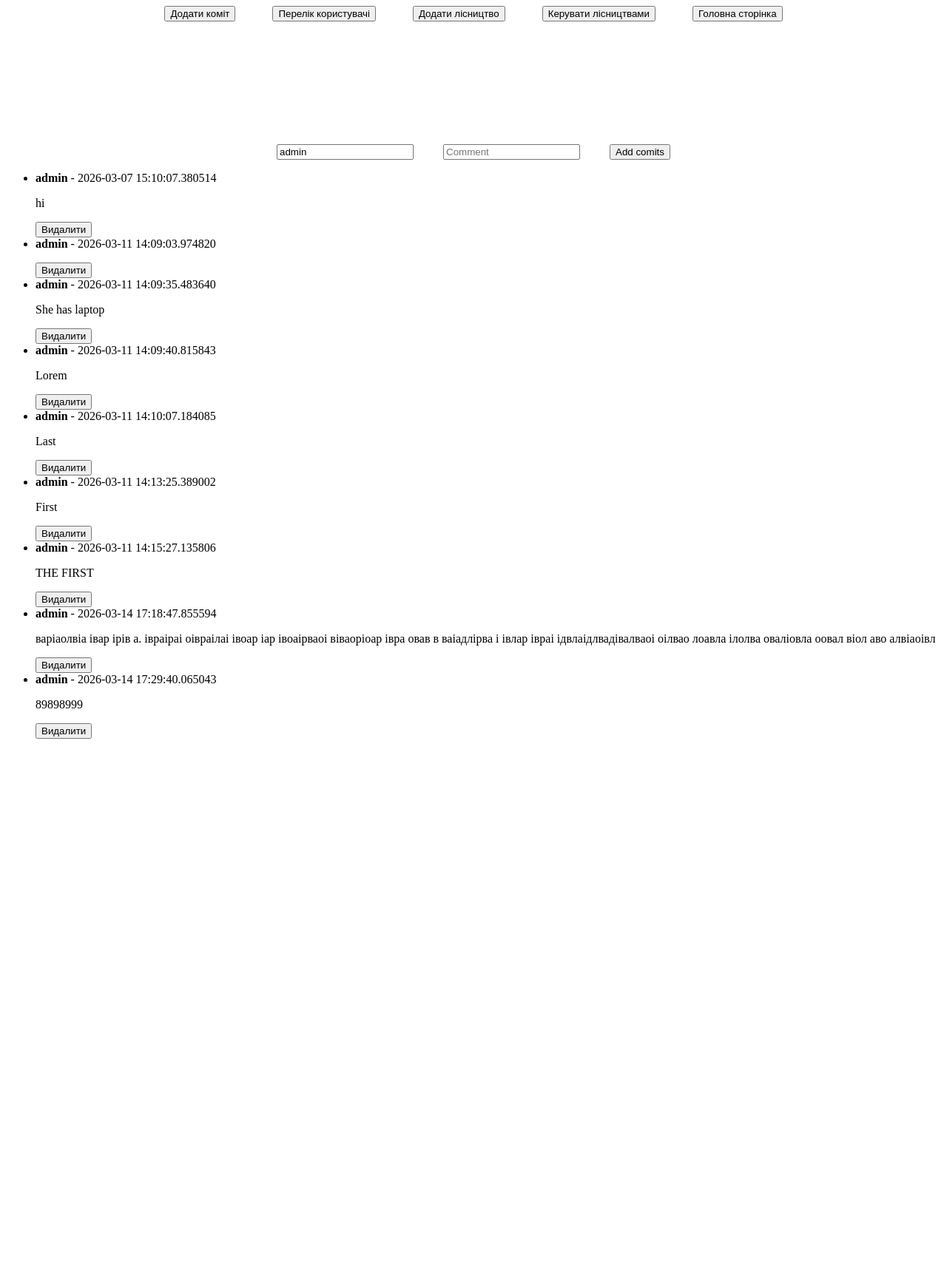
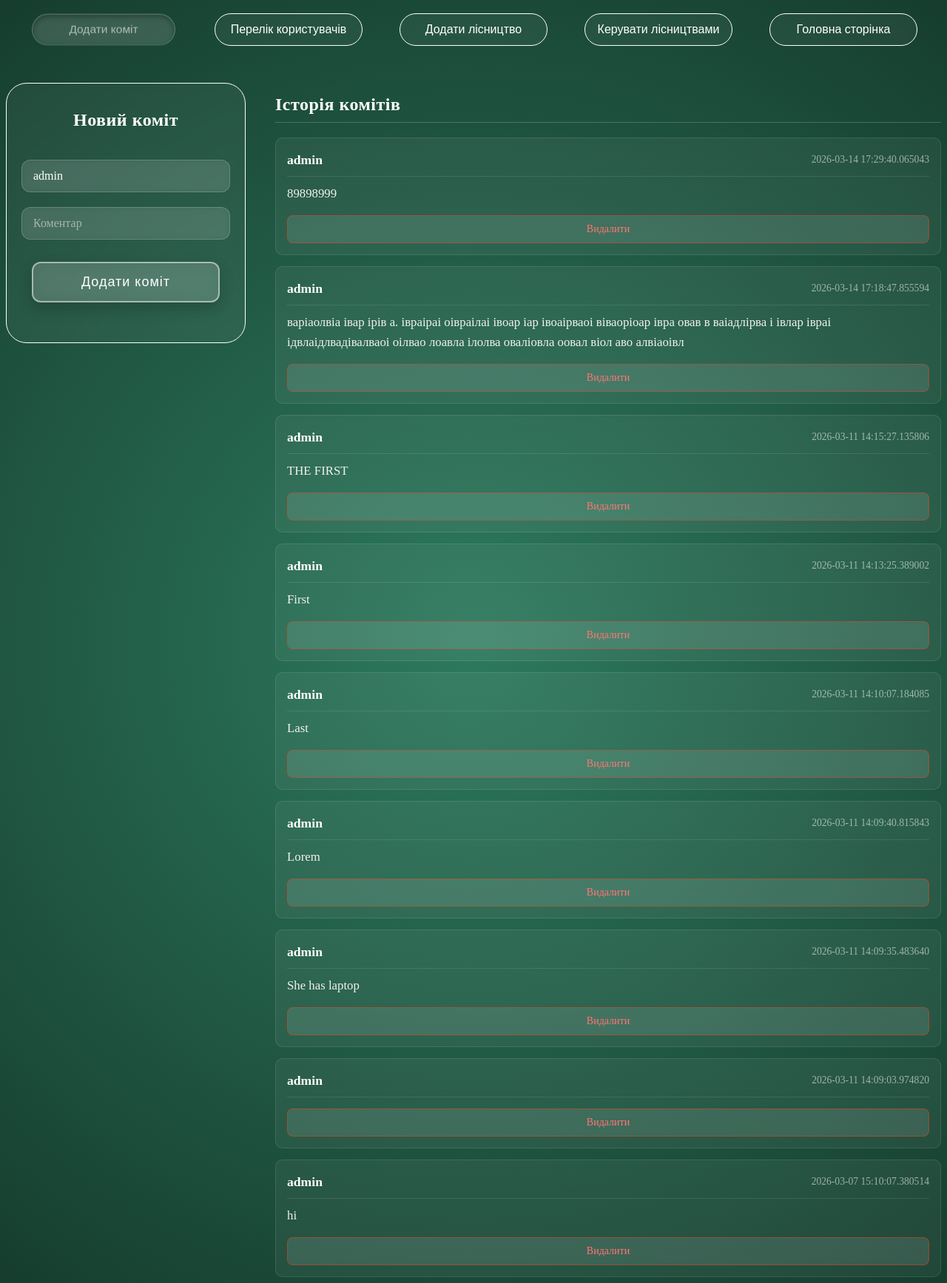
Before and after one commit to ytre12/coursework, a Flask app: page /comits in a window 1280 px wide. Shown: the whole page at 74% size. Before the commit the page ends 999 px from the top, so only its background shows below. Run offline with Flask 3, Linux system fonts and the light colour scheme; a user stored in the database is signed in; data comes from the database, SQL or seed files in the repository; both versions use the stored data as it was after the commit.

Commit message:
Add commits list styles, change h1 (on input card) in all_user

```diff
--- a/static/styles/admin-style.css
+++ b/static/styles/admin-style.css
@@ -211,7 +211,16 @@ form {
     text-shadow: 0 2px 4px rgba(0,0,0,0.2);
 }
 
-/* Трохи адаптуємо текст під темний фон */
 .user-text-light p {
     color: #f1f1f1;
 }
+
+.text-light {
+    color: #f1f1f1;
+    line-height: 1.6;
+}
+
+.text-light strong {
+    color: #ffffff;
+    font-size: 1.1em;
+}
--- a/templates/all_user.html
+++ b/templates/all_user.html
@@ -17,7 +17,7 @@
     </header>
     <div style="display: flex; justify-content: center; width: 100%; gap: 40px;">
         <div class="input-box box-litel" style="height: 450px; margin-top: 50px; position: sticky; top: 100px;">
-            <h1>Сотрувати за</h1>
+            <h1 style="text-align: center;">Сотрувати за</h1>
             <form style="display: flex; flex-direction: column; align-items: center; margin-top: 10px;" action="{{ url_for('all_users') }}" method="GET">
                 <div style="display: flex; flex-direction: column; align-items: center; justify-content: center; gap: 30px;">
                     <select name="sort" id="sort" class="input-box">
--- a/templates/comits.html
+++ b/templates/comits.html
@@ -4,39 +4,58 @@
     <meta charset="UTF-8">
     <meta name="viewport" content="width=device-width, initial-scale=1.0">
     <link rel="stylesheet" href="{{ url_for('static', filename='styles/admin-style.css') }}">
+    <link rel="stylesheet" href="{{ url_for('static', filename='styles/btn-style.css') }}">
     <title>Comits</title>
 </head>
-<body>
-    <head>
-        <header>
-        <a href="{{ url_for('comits')}}"><button>Додати коміт</button></a>
-        <a href="{{ url_for('all_users') }}"><button>Перелік користувачі</button></a>
-        <a href="{{ url_for('admin') }}"><button>Додати лісництво</button></a>
-        <a href="{{ url_for('change') }}"><button>Керувати лісництвами</button></a>
-        <a href="{{ url_for('main') }}"><button>Головна сторінка</button></a>
+<body style="background: radial-gradient(circle at center, #2d7a5e 0%, #163d2e 100%);">
+
+    <header>
+        <a style="text-decoration: none;" href="{{ url_for('comits')}}"><button class="glass-button-white active">Додати коміт</button></a>
+        <a style="text-decoration: none;" href="{{ url_for('all_users') }}"><button class="glass-button-white">Перелік користувачів</button></a>
+        <a style="text-decoration: none;" href="{{ url_for('admin') }}"><button class="glass-button-white">Додати лісництво</button></a>
+        <a style="text-decoration: none;" href="{{ url_for('change') }}"><button class="glass-button-white">Керувати лісництвами</button></a>
+        <a style="text-decoration: none;" href="{{ url_for('main') }}"><button class="glass-button-white">Головна сторінка</button></a>
     </header>
-    </head>
-    <main>
-        <h1>Comits</h1>
-        <div>
-            <h1>Add comits</h1>
-            <form action="/comits" method="POST">
-                <input type="text" name="username" placeholder="Username" value= "{{ current_user.username }}" readonly>
-                <input type="text" name="comment" placeholder="Comment" required>
-                <input type="submit" value="Add comits">
+
+    <div style="display: flex; justify-content: center; width: 100%; gap: 40px; padding: 0px;">
+
+        <div class="input-box" style="height: 300px; padding-bottom: 30px; margin-top: 50px; position: sticky; top: 100px; min-width: 150px; width: 300px;">
+            <h1 style="color: white; text-align: center; margin-bottom: 10px;">Новий коміт</h1>
+            <form action="/comits" method="POST" style="display: flex; flex-direction: column; align-items: center; gap: 20px; margin-top: 20px;">
+
+                <input type="text" name="username" class="input-box" placeholder="Username" value="{{ current_user.username }}" readonly>
+
+                <input type="text" name="comment" class="input-box" placeholder="Коментар" required>
+
+                <button type="submit" class="submit-btn" style="width: 90%; margin-top: 10px;">Додати коміт</button>
             </form>
         </div>
-        <ul>
-            {% for commit in comits %}
-                <li>
-                    <strong>{{ commit.username }}</strong> - {{ commit.date }}
-                    <p>{{ commit.comment }}</p>
-                    <form action="/delete_commit/{{ commit.id }}" method="POST" style="display: inline;">
-                        <input type="submit" value="Видалити">
+
+        <main style="margin-top: 50px; flex-grow: 1; max-width: 900px;">
+            <h1 style="color: white; border-bottom: 1px solid rgba(255,255,255,0.2); padding-bottom: 10px; margin-bottom: 20px;">Історія комітів</h1>
+
+            <div style="display: flex; flex-direction: column; gap: 15px;">
+                {% for commit in comits|reverse %}
+                <div class="text-light" style="background: rgba(255, 255, 255, 0.05); border: 1px solid rgba(255, 255, 255, 0.1); border-radius: 10px; padding: 15px;">
+
+                    <div style="border-bottom: 1px solid rgba(255, 255, 255, 0.1); padding-bottom: 8px; margin-bottom: 10px; display: flex; justify-content: space-between; align-items: center;">
+                        <strong>{{ commit.username }}</strong>
+                        <span style="opacity: 0.6; font-size: 0.85em;">{{ commit.date }}</span>
+                    </div>
+
+                    <p style="margin: 0 0 15px 0; font-size: 1.05em; word-wrap: break-word;">{{ commit.comment }}</p>
+
+                    <form action="/delete_commit/{{ commit.id }}" method="POST" style="margin: 0; text-align: right;">
+                        <button type="submit" onclick="return confirm('Ви впевнені, що хочете видалити цей коміт?')" class="action-btn delete-btn">
+                            Видалити
+                        </button>
                     </form>
-                </li>
-            {% endfor %}
-        </ul>
-    </main>
+
+                </div>
+                {% endfor %}
+            </div>
+
+        </main>
+    </div>
 </body>
 </html>
```
Also changed, not shown: instance/forests.db.
